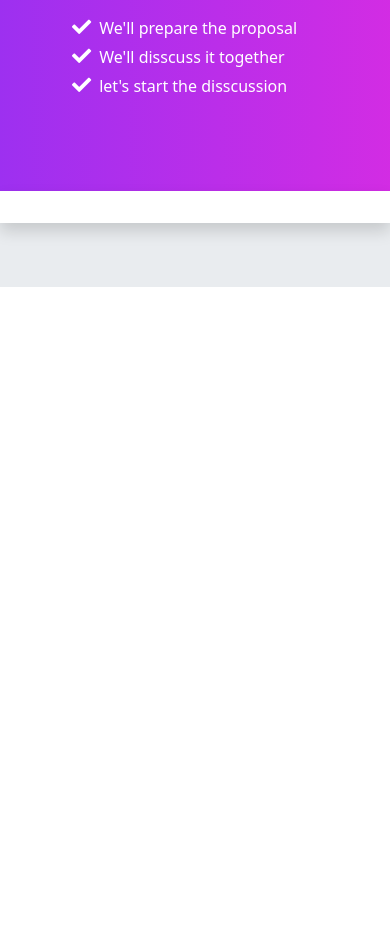
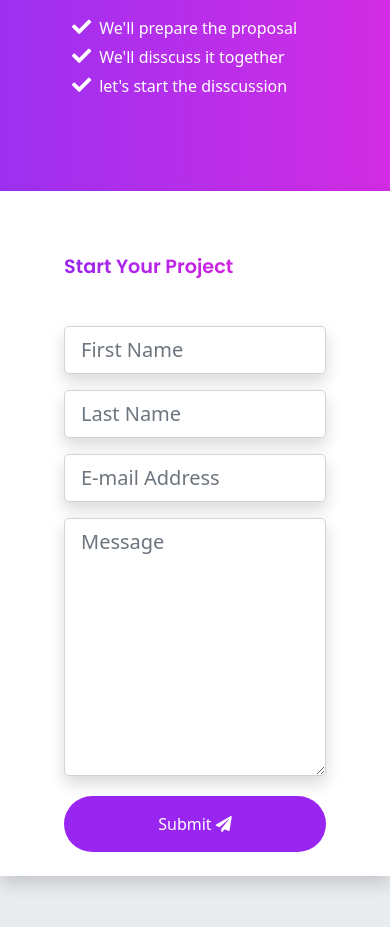
Before and after one commit to Abdulbosit-AiM/bootstrap5-sass, a website: page index.html in a window 390 px wide. Shown: the part 9732-10659 px from the top of the page. Before the commit the page ends 10019 px from the top, so only its background shows below. Drawn offline with Linux system fonts and the light colour scheme.

Commit message:
make section responsive + style form right

```diff
--- a/index.html
+++ b/index.html
@@ -683,7 +683,38 @@
           </div>
         </div>
 
-        <div class="col-12 col-lg-6 bg-white shadow p-3"></div>
+        <div class="col-12 col-lg-6 bg-white shadow p-3">
+          <div class="form w-100 pb-2">
+            <h4 class="display-3--title mb-5">
+              Start your project
+            </h4>
+
+            <form action="#" class="row">
+              <div class="col-md-6 col-lg-6 mb-3">
+                <input type="text" placeholder="First Name" id="inputFirstName" class="form-control shadow form-control-lg">
+              </div>
+
+              <div class="col-md-6 col-lg-6 mb-3">
+                <input type="text" placeholder="Last Name" id="inputLastName" class="form-control shadow form-control-lg">
+              </div>
+
+              <div class="col-lg-12 mb-3">
+                <input type="email" placeholder="E-mail Address" id="inputEmail" class="form-control shadow form-control-lg">
+              </div>
+
+              <div class="col-lg-12 mb-3">
+                <textarea name="message" placeholder="Message" id="message" rows="8" class="form-control shadow form-control-lg"></textarea>
+              </div>
+
+              <div class="text-center d-grid mt-1">
+                <button typr="button" class="btn btn-primary rounded-pill pt-3 pb-3">
+                  Submit
+                  <i class="fas fa-paper-plane"></i>
+                </button>
+              </div>
+            </form>
+          </div>
+        </div>
       </div>
     </div>
   </section>
--- a/scss/sections/_get-started.scss
+++ b/scss/sections/_get-started.scss
@@ -28,3 +28,21 @@
         }
     }
 }
+
+// form content
+
+.form {
+    padding: 3rem;
+
+
+    button {
+        border: none;
+        color: $white;
+
+        a {
+            color: $white;
+            text-decoration: none;
+            text-transform: capitalize;
+        }
+    }
+}
```
Also changed, not shown: assets/css/style.css, 1 other file.
